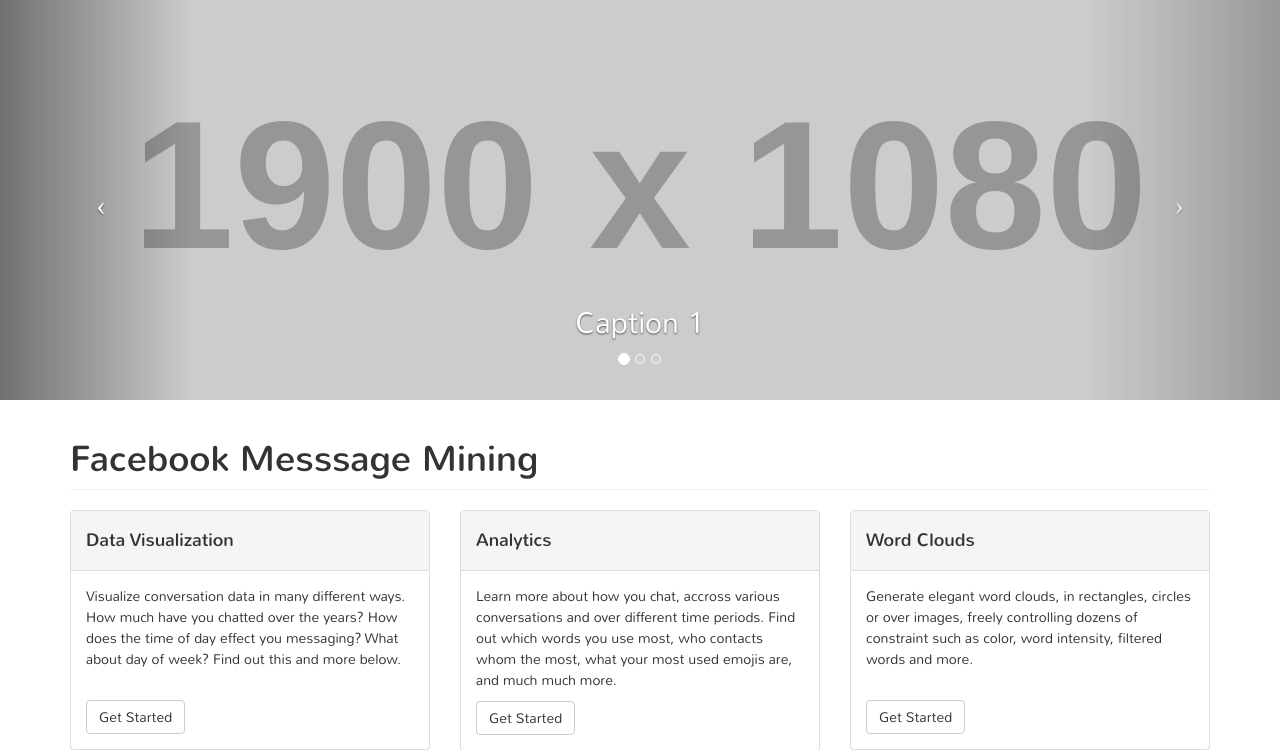
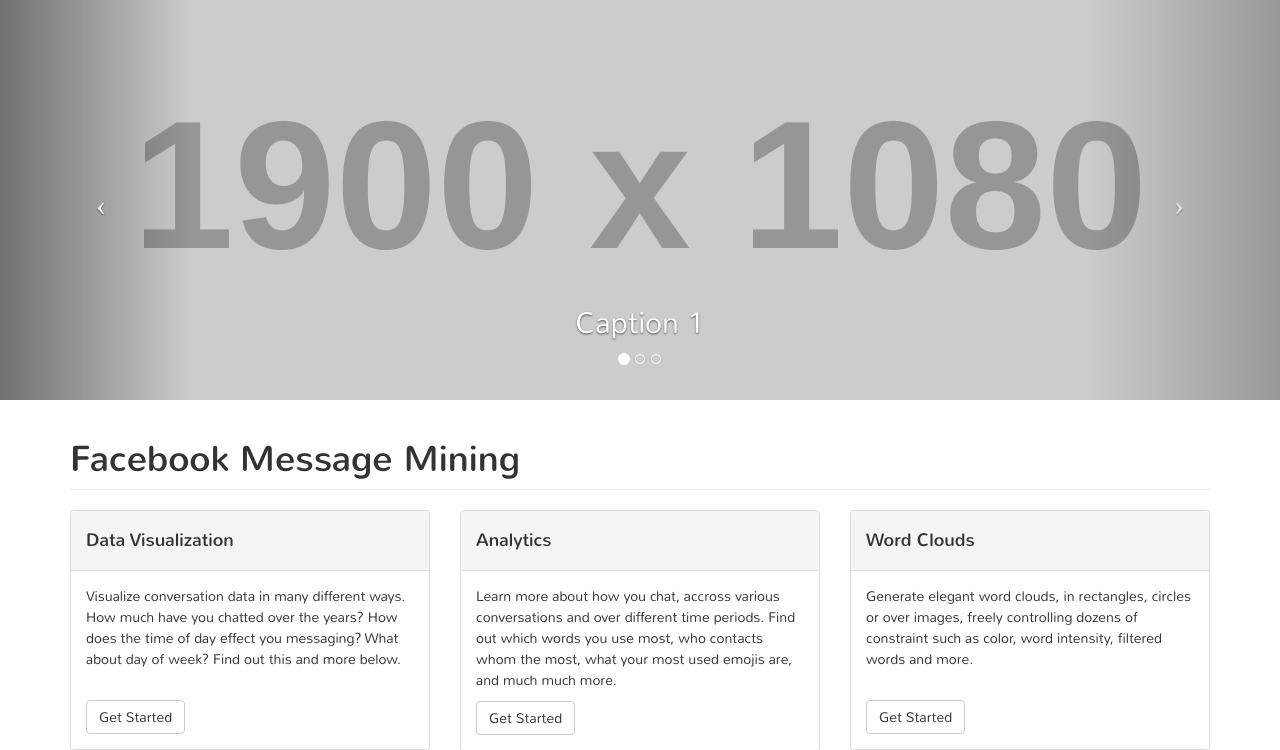
Before and after one commit to seanlobo/fb-msg-mining, a Flask app: page / in a window 1280 px wide. Shown: the top 750 px of the page. Run offline with Flask 2, Linux system fonts and the light colour scheme; grey boxes labelled with a size stand in for pictures from a placeholder-image service; parts of the project's set-up code (start-up, migrations or seed data) failed here and were passed over; some libraries are stand-ins or nearby versions.

Commit message:
Fix 'messsage' typo in index.html

```diff
--- a/templates/index.html
+++ b/templates/index.html
@@ -77,7 +77,7 @@
         <div class="row">
             <div class="col-lg-12">
                 <h1 class="page-header">
-                    Facebook Messsage Mining
+                    Facebook Message Mining
                 </h1>
             </div>
             <div class="col-md-4">
```
